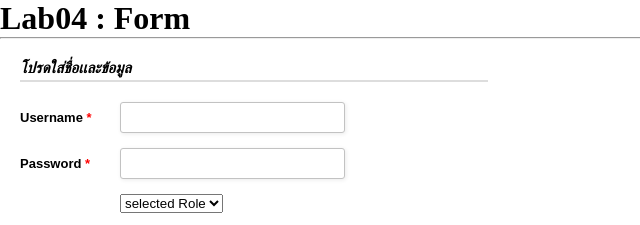
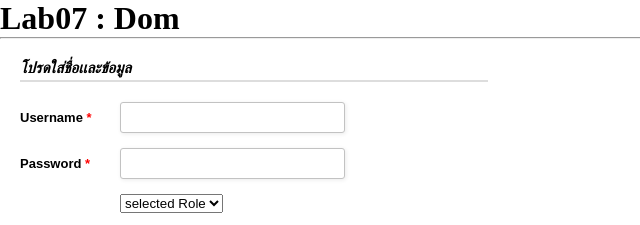
Before and after one commit to juraratann/ann3, a plain HTML site: page index.html in a window 1280 px wide. Shown: the top 225 px of the page, 0-640 px from the left. Drawn offline with Linux system fonts and the light colour scheme.

Commit message:
Update index.html

```diff
--- a/index.html
+++ b/index.html
@@ -4,10 +4,10 @@
   <meta charset="UTF-8">
   <meta name="viewport" content="width=device-width, initial-scale=1.0">
   <link rel="stylesheet" href="./styles.css">
-  <title>Lab04 : Form</title>
+  <title>Lab07 : Dom</title>
 </head>
 <body>
-  <h1>Lab04 : Form</h1>
+  <h1>Lab07 : Dom</h1>
   <hr>
   <form class="login-form">
   <div class="form-style-2">
```
